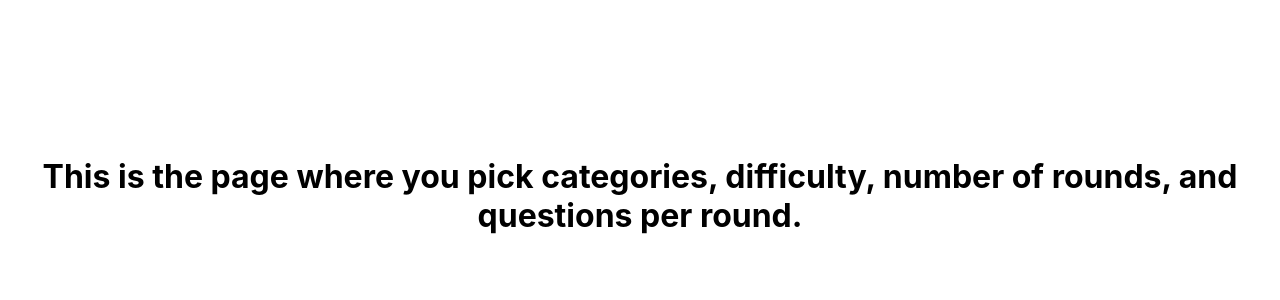
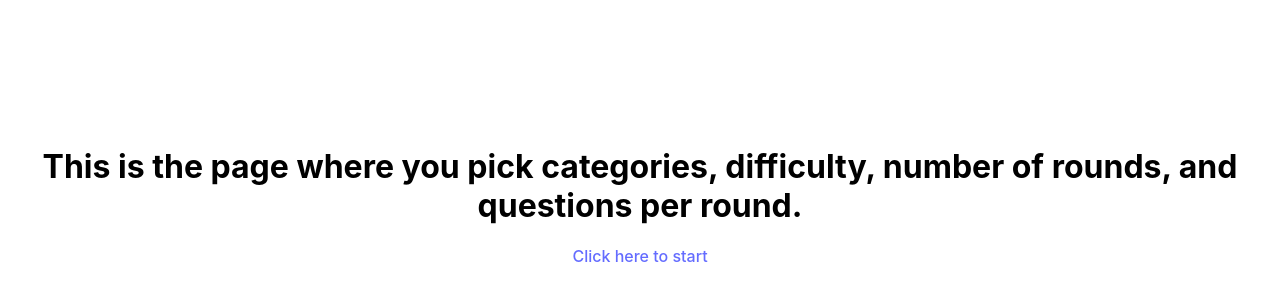
Before and after one commit to michael-j-coyne/trivia-battle, a React (Vite) app: page /Setup in a window 1280 px wide. Shown: the part 204-504 px from the top of the page. Built offline with nearby package versions, Linux system fonts and the light colour scheme.

Commit message:
Add links from Homepage -> Setup -> Game

```diff
--- a/src/pages/Home.jsx
+++ b/src/pages/Home.jsx
@@ -1,8 +1,12 @@
+import { Link } from "react-router-dom";
+
 export default function Home() {
+  // On the home page, I want a brief introduction, instructions, and a link to pick categories and get started
   return (
     <div>
       <h1>This is the homepage</h1>
       <p>And this is a paragraph on the homepage</p>
+      <Link to="/setup">Click here to pick a category and get started</Link>
     </div>
   );
 }
--- a/src/pages/Setup.jsx
+++ b/src/pages/Setup.jsx
@@ -1,8 +1,13 @@
+import { Link } from "react-router-dom";
+
 export default function Setup() {
   return (
-    <h1>
-      This is the page where you pick categories, difficulty, number of rounds,
-      and questions per round.
-    </h1>
+    <div>
+      <h1>
+        This is the page where you pick categories, difficulty, number of
+        rounds, and questions per round.
+      </h1>
+      <Link to="/game">Click here to start</Link>
+    </div>
   );
 }
```
